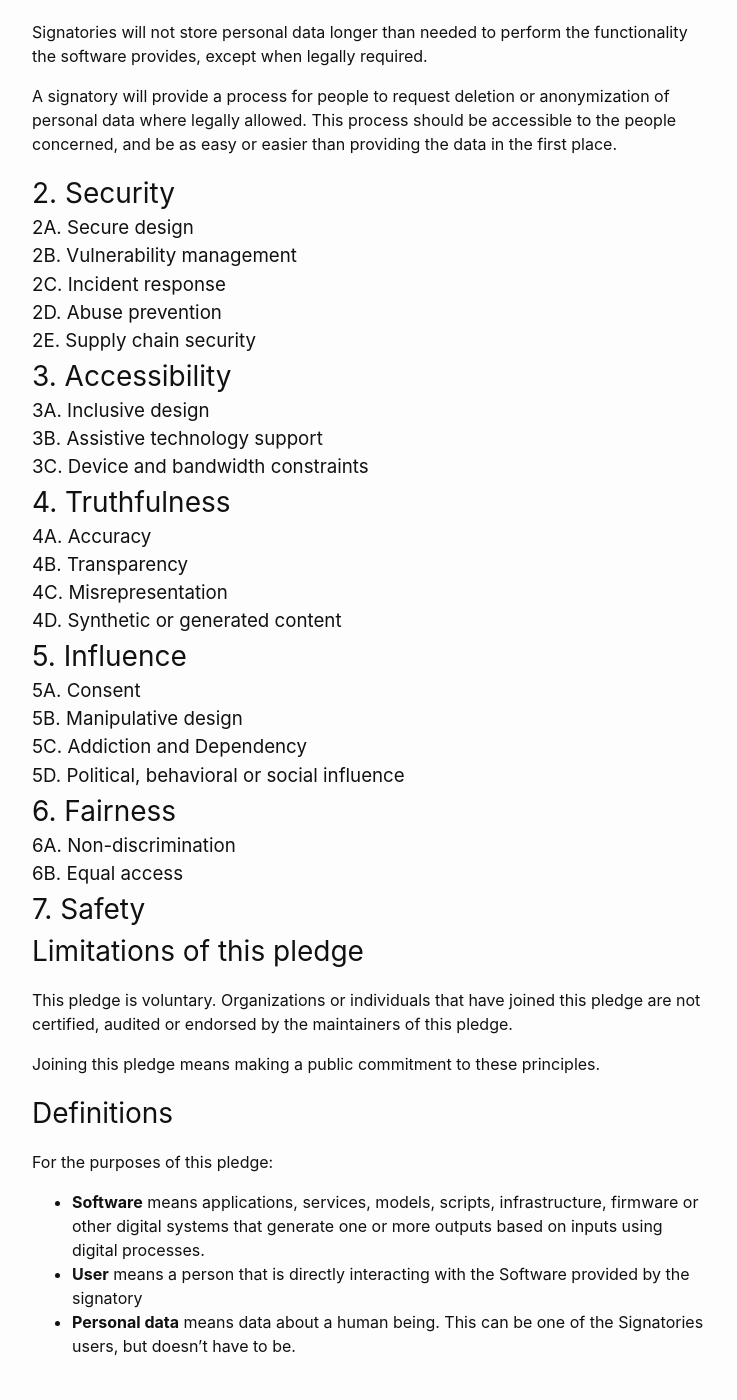
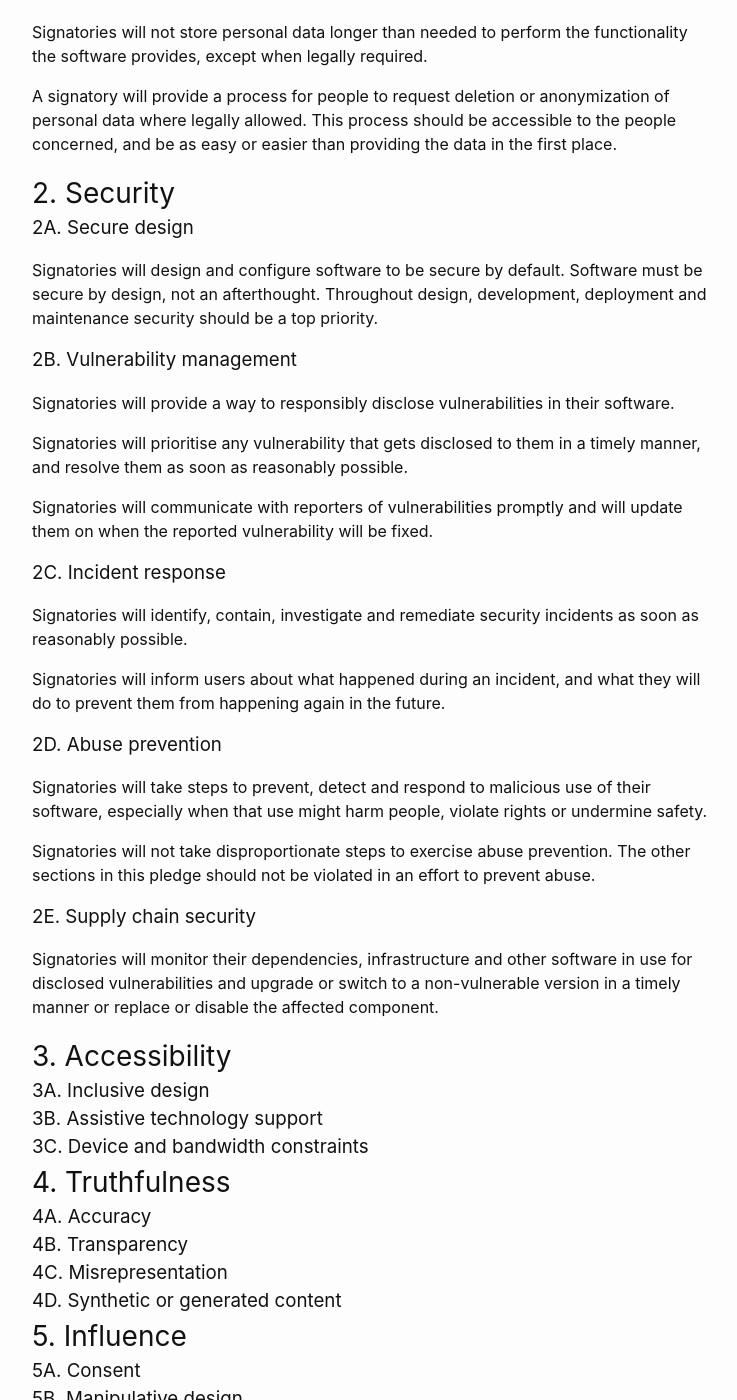
Before and after one commit to PrinsFrank/ethicalsoftwarepledge.org, a Jekyll site: the page built from PLEDGE.md, in a window 1280 px wide and 1400 px high, scrolled down 1429 px. Shown: the whole window, without its empty margins (268-1005 px from the left). Built offline with Jekyll 4.4.1, drawn with Linux system fonts in a browser that asks for light colours.

Commit message:
Add content for section 2

```diff
--- a/PLEDGE.md
+++ b/PLEDGE.md
@@ -65,13 +65,38 @@ This process should be accessible to the people concerned, and be as easy or eas
 
 ### 2A. Secure design
 
+Signatories will design and configure software to be secure by default. Software must be secure by design, not an
+afterthought. Throughout design, development, deployment and maintenance security should be a top priority.
+
 ### 2B. Vulnerability management
+
+Signatories will provide a way to responsibly disclose vulnerabilities in their software.
+
+Signatories will prioritise any vulnerability that gets disclosed to them in a timely manner, and resolve them as soon
+as reasonably possible.
+
+Signatories will communicate with reporters of vulnerabilities promptly and will update them on when the reported
+vulnerability will be fixed.
 
 ### 2C. Incident response
 
+Signatories will identify, contain, investigate and remediate security incidents as soon as reasonably possible.
+
+Signatories will inform users about what happened during an incident, and what they will do to prevent them from
+happening again in the future.
+
 ### 2D. Abuse prevention
 
+Signatories will take steps to prevent, detect and respond to malicious use of their software, especially when that use
+might harm people, violate rights or undermine safety.
+
+Signatories will not take disproportionate steps to exercise abuse prevention. The other sections in this pledge should
+not be violated in an effort to prevent abuse.
+
 ### 2E. Supply chain security
+
+Signatories will monitor their dependencies, infrastructure and other software in use for disclosed vulnerabilities
+and upgrade or switch to a non-vulnerable version in a timely manner or replace or disable the affected component.
 
 ## 3. Accessibility
 
```
